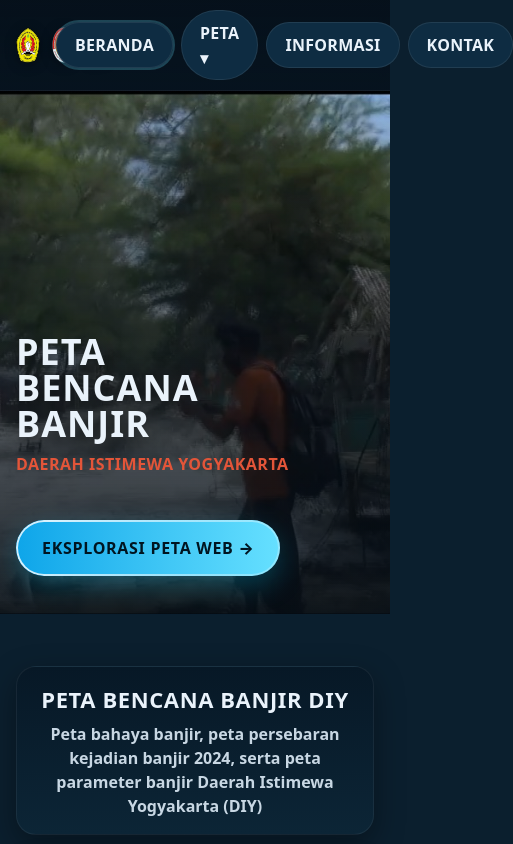
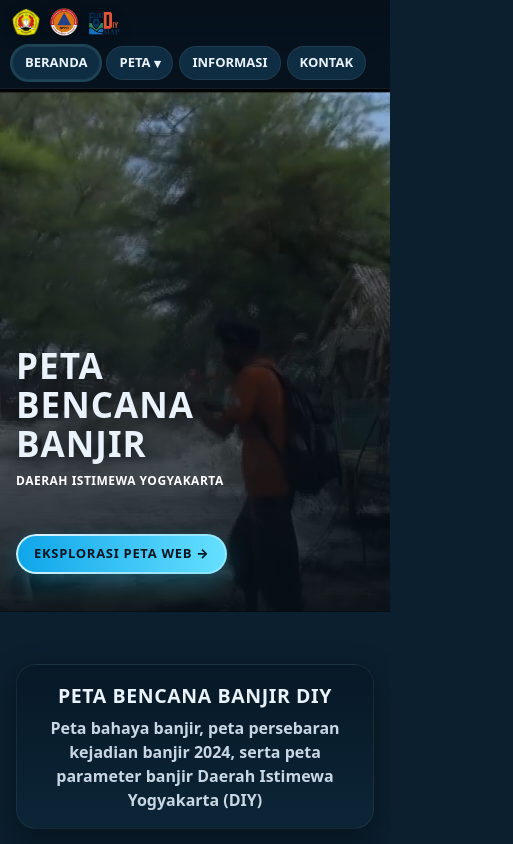
Before and after one commit to nflakhrnnsa/FLOODDIYMAP, a plain HTML site: page index.html in a window 390 px wide. Shown: the top 844 px of the page, 513 px wide, since content can reach past the window. Drawn offline with Linux system fonts and the light colour scheme.

Commit message:
index.html

```diff
--- a/index.html
+++ b/index.html
@@ -54,33 +54,6 @@
   animation: float 2s ease-in-out infinite;
 }
 
-/* Efek gelombang air */
-.wave {
-  position: absolute;
-  bottom: -20px;
-  left: 50%;
-  width: 160px;
-  height: 160px;
-  margin-left: -80px;
-  border-radius: 43%;
-  background: rgba(14,165,233,0.25);
-  animation: wave 6s infinite linear;
-}
-
-.wave:nth-child(2) {
-  animation-delay: -3s;
-  opacity: 0.5;
-}
-
-@keyframes float {
-  0%,100% { transform: translateY(0px); }
-  50% { transform: translateY(-8px); }
-}
-
-@keyframes wave {
-  0% { transform: rotate(0deg); }
-  100% { transform: rotate(360deg); }
-}
 
 /* Hidden state setelah loading */
 #preloader.hide {
@@ -89,40 +62,91 @@
 }
 
   /* =========================
-     HEADER STICKY
-     ========================= */
-  .header{
-    position:sticky; top:0; z-index:1000;
-    background:linear-gradient(180deg, rgba(5,15,25,.9),rgba(5,15,25,.75));
-    backdrop-filter: blur(6px);
-    border-bottom:1px solid rgba(255,255,255,.06);
+   HEADER STICKY
+   ========================= */
+.header {
+  position: sticky;
+  top: 0;
+  z-index: 1000;
+  background: linear-gradient(180deg, rgba(5,15,25,.9), rgba(5,15,25,.75));
+  backdrop-filter: blur(6px);
+  border-bottom: 1px solid rgba(255,255,255,.06);
+}
+.nav {
+  max-width: 1200px;
+  margin: 0 auto;
+  padding: 10px 16px;
+  display: flex;
+  align-items: center;
+  justify-content: space-between;
+  gap: 16px;
+  flex-wrap: nowrap; /* cegah turun */
+}
+.brand {
+  display: flex;
+  align-items: center;
+  gap: 10px;
+}
+.brand img {
+  height: clamp(22px, 3.5vw, 36px); /* fleksibel dari HP ke laptop */
+  width: auto;
+  filter: drop-shadow(0 2px 6px rgba(0,0,0,.35));
+}
+.menu {
+  display: flex;
+  flex-wrap: nowrap; /* tetap sejajar */
+  align-items: center;
+  gap: 6px;
+}
+.menu .item {
+  position: relative;
+  padding: clamp(4px, 1vw, 8px) clamp(8px, 2vw, 16px); /* padding fleksibel */
+  background: var(--pill);
+  border: 1px solid rgba(255,255,255,.08);
+  border-radius: 999px;
+  font-weight: 600;
+  font-size: clamp(10px, 1.6vw, 15px); /* auto mengecil */
+  white-space: nowrap; /* jangan pindah baris */
+  cursor: pointer;
+  transition: transform .15s ease, box-shadow .15s ease, background .2s ease;
+}
+.menu .item:hover {
+  transform: translateY(-1px);
+  box-shadow: 0 8px 18px rgba(0,0,0,.25);
+}
+.menu .item.active {
+  outline: 2px solid rgba(102,224,255,.25);
+}
+
+/* =========================
+   RESPONSIVE HEADER FIX
+   ========================= */
+@media (max-width: 768px) {
+  .nav {
+    padding: 8px 12px;
   }
-  .nav{
-    max-width:1200px; margin:0 auto; padding:10px 16px;
-    display:flex; align-items:center; justify-content:space-between; gap:16px;
+  .menu {
+    gap: 4px;
   }
-  .brand{
-    display:flex; align-items:center; gap:12px;
+  .menu .item {
+    font-size: clamp(10px, 2vw, 13px);
+    padding: 4px 10px;
   }
-  .brand img{height:36px; width:auto; filter:drop-shadow(0 2px 6px rgba(0,0,0,.35))}
-  .menu{
-    display:flex; align-items:center; gap:8px;
+}
+@media (max-width: 480px) {
+  .brand img {
+    height: clamp(18px, 7vw, 26px);
   }
-  .menu .item{
-    position:relative;
-    padding:10px 18px;
-    background:var(--pill);
-    border:1px solid rgba(255,255,255,.08);
-    border-radius:999px;
-    font-weight:600;
-    letter-spacing:.3px;
-    cursor:pointer;
-    transition:transform .15s ease, box-shadow .15s ease, background .2s ease;
+  .menu {
+    gap: 3px;
   }
-  .menu .item:hover{ transform:translateY(-1px); box-shadow:0 8px 18px rgba(0,0,0,.25)}
-  .menu .item.active{ outline:2px solid rgba(102,224,255,.25)}
+  .menu .item {
+    font-size: 10px;
+    padding: 3px 8px;
+  }
+}
+  /* Dropdown PETA */
 
-  /* Dropdown PETA */
   .dropdown{
     position:absolute; right:0; top:calc(100% + 10px);
     background:var(--navy-800);
@@ -160,7 +184,7 @@
   }
   .hero .sub{
     display:block; font-weight:800; letter-spacing:.5px;
-    color:#e35539; text-transform:uppercase; margin-top:10px;
+    color:#ffffff; text-transform:uppercase; margin-top:10px;
   }
   .hero .cta{
     margin-top:20px;
@@ -635,25 +659,89 @@ a:hover {
   .spacer{height:24px}
   .arrow-down{display:inline-block; transform:translateY(1px)}
   .narrow{max-width:900px; margin:0 auto}
+
+  /* =========================
+   RESPONSIVE UNTUK MOBILE
+   ========================= */
+@media (max-width: 768px) {
+  .nav {
+    flex-direction: column;
+    align-items: flex-start;
+    gap: 10px;
+  }
+
+  .menu {
+    flex-wrap: wrap;
+    gap: 6px;
+  }
+
+  .menu .item {
+    padding: 8px 14px;
+    font-size: 14px;
+  }
+
+  .hero h1 {
+    font-size: clamp(28px, 8vw, 42px);
+    line-height: 1.1;
+  }
+
+  .hero .sub {
+    font-size: 14px;
+  }
+
+  .hero .cta {
+    padding: 12px 20px;
+    font-size: 14px;
+  }
+}
+
+@media (max-width: 480px) {
+  .nav {
+    padding: 8px 12px;
+  }
+
+  .brand img {
+    height: 28px;
+  }
+
+  .menu .item {
+    padding: 6px 12px;
+    font-size: 13px;
+  }
+
+  .hero h1 {
+    font-size: clamp(24px, 9vw, 36px);
+  }
+
+  .hero .sub {
+    font-size: 12px;
+  }
+
+  .hero .cta {
+    font-size: 13px;
+    padding: 10px 18px;
+  }
+
+  .title h2 {
+    font-size: clamp(18px, 5vw, 24px);
+  }
+
+  .card h3 {
+    font-size: 14px;
+  }
+}
+
 </style>
 </head>
 <body>
 
-  <div id="preloader">
-  <div class="loader-content">
-    <img src="Logo Floodiymap.png" alt="Logo Floodiymap" class="loader-logo">
-    <div class="wave"></div>
-    <div class="wave"></div>
-  </div>
-</div>
-  <div id="progress-bar"></div>
 <!-- ========================= HEADER ========================= -->
 <header class="header" id="top">
   <nav class="nav">
     <div class="brand" aria-label="Logo">
       <img src="Logo UPN.png" alt="Logo UPN Veteran Yogyakarta">
       <img src="Logo BPBD DIY.png" alt="Logo BPBD DIY">
-      <img src="Logo Floodiymap.png" alt="Logo Floodiymap">
+      <img src="Logo FLOODIYMAP.png" alt="Logo FLOODIYMAP">
     </div>
 
     <div class="menu">
@@ -786,8 +874,8 @@ a:hover {
 <section class="section" id="faq">
   <div class="container">
     <div class="title">
-      <h2>FAQ SISTEM INFORMASI BENCANA BANJIR</h2>
-      <p>Panduan singkat penggunaan peta dan laporan bencana banjir</p>
+      <h2>PERTANYAAN SEPUTAR SISTEM BENCANA BANJIR</h2>
+      <p>Temukan jawaban atas pertanyaan umum tentang sistem peringatan dini dan peta interaktif bencana</p>
     </div>
 
     <div class="faq-wrap narrow">
@@ -889,7 +977,7 @@ a:hover {
       </div>
     </div>
     <div class="col">
-      <img src="Logo Floodiymap.png" alt="">
+      <img src="Logo FLOODIYMAP.png" alt="">
       <div>
         <strong>FLOODIYMAP</strong><br/>
         Flood Daerah Istimewa Yogyakarta Map<br/><br/>
@@ -1041,13 +1129,6 @@ window.addEventListener('scroll', () => {
   let progress = (scrollTop / docHeight) * 100;
   progressBar.style.width = progress + "%";
 });
-// Preloader auto-hide setelah halaman load
-window.addEventListener("load", () => {
-  const preloader = document.getElementById("preloader");
-  setTimeout(() => {
-    preloader.classList.add("hide");
-  }, 1500); // 1.5 detik loading sebelum hilang
-});
 </script>
 </body>
 </html>
```
